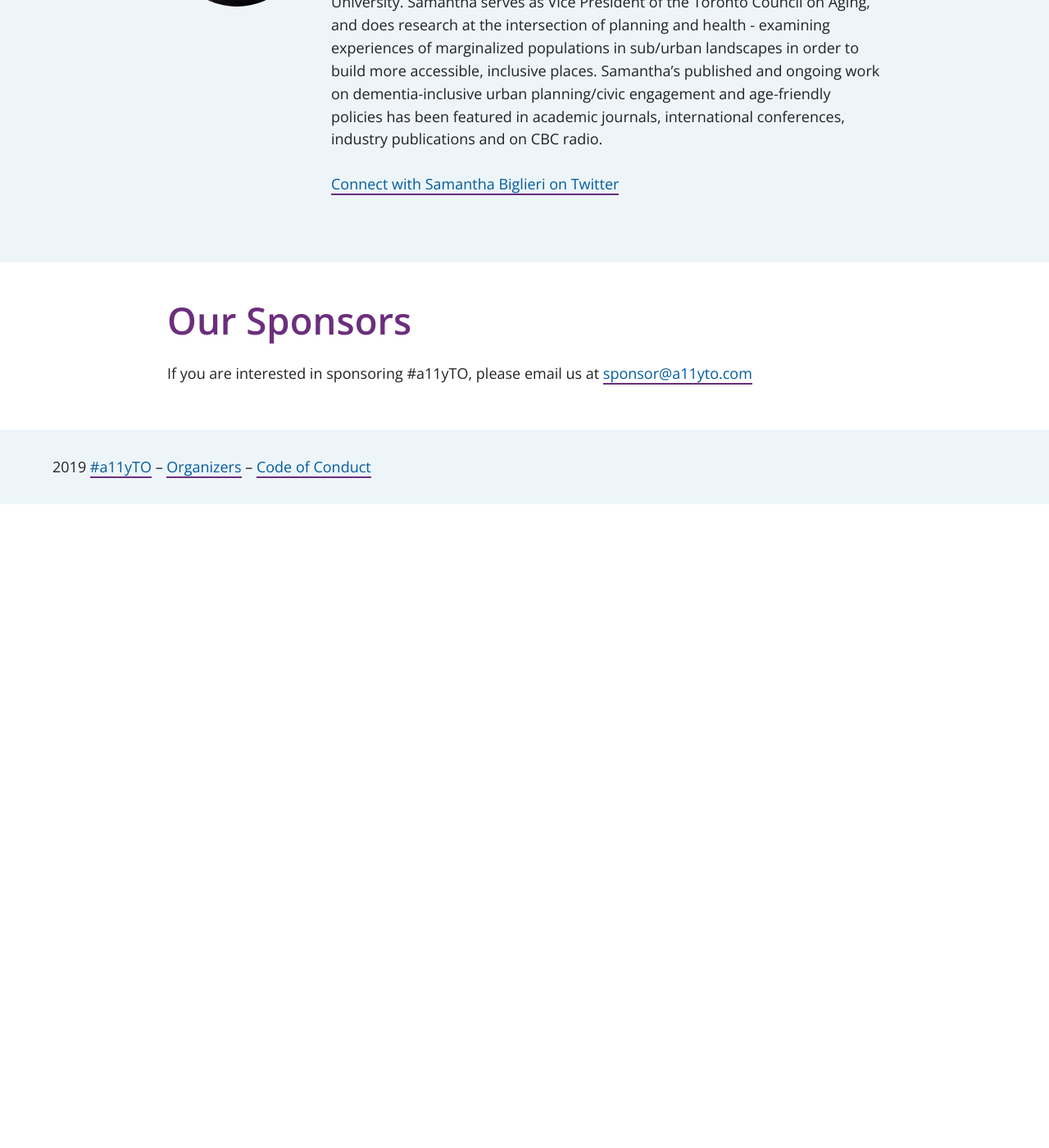
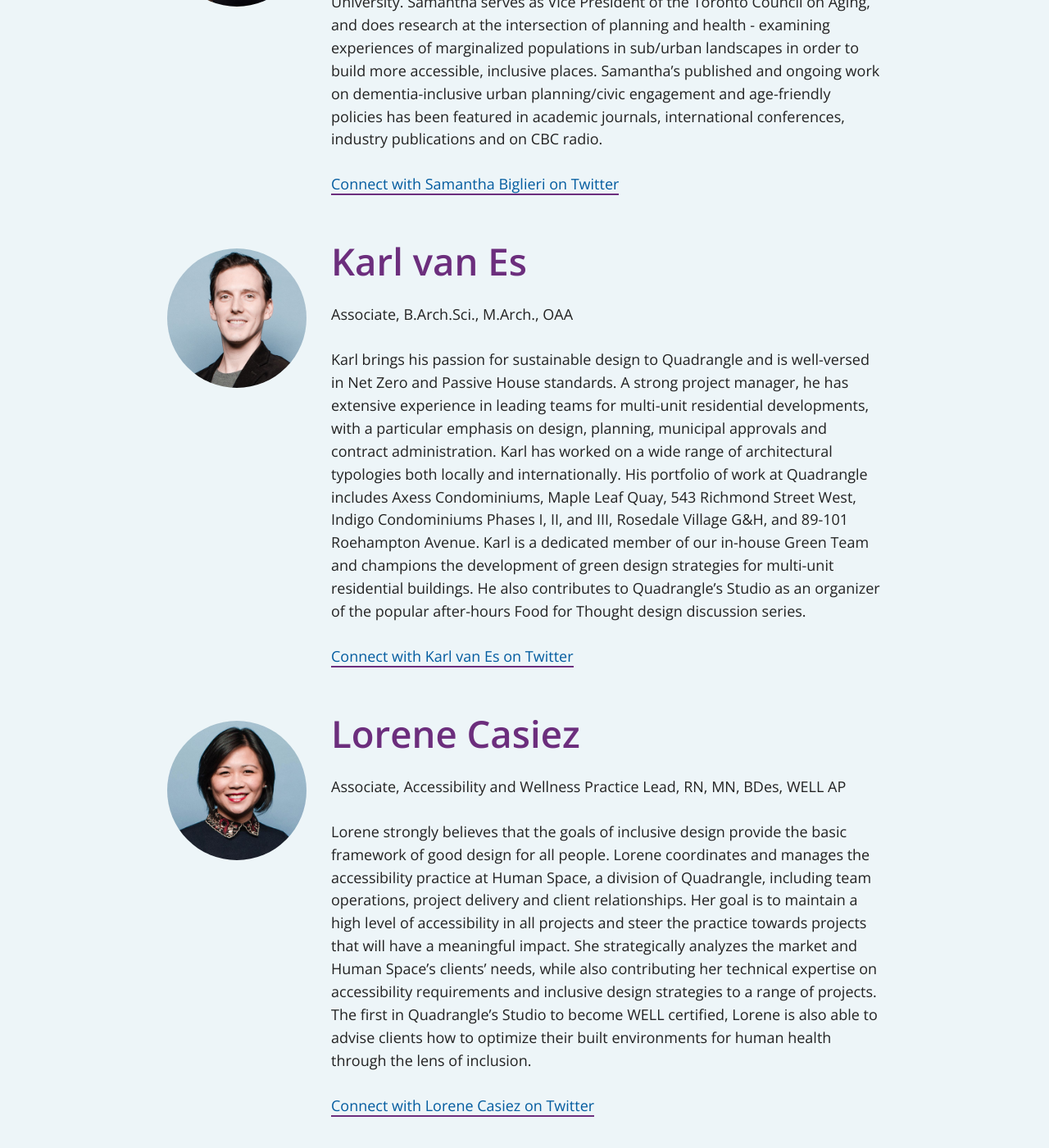
Before and after one commit to a11yTO/static-irl-site, a Jekyll site: the page built from speakers.html, in a window 1280 px wide and 1400 px high, scrolled down 3946 px. Shown: the whole window at 82% size. Built offline with Jekyll 4.4.1, drawn with Linux system fonts in a browser that asks for light colours; before the commit the page ends 4561 px from its top, so only the background shows below that; some of the changed text lies outside the part shown.

Commit message:
Add Lorene and Karl as speakers and a couple oversights from last update

```diff
--- a/speakers.html
+++ b/speakers.html
@@ -59,13 +59,29 @@ description: We're is thrilled to announce our first round of world renowned spe
         <section id="Dan-Seljak" class="speaker-detail clearfix">
             <h2 class="speaker">Dan Seljak-Byrne</h2>
             <img src="/assets/speakers/Dan-Seljak_400x400.jpg" alt="Headshot of Dan Seljak" />
-            <p class="speaker-bio">Dan Seljak is media professional working at the intersection of visual and written communications. At Gensler, he works primarily in the marketing and communications department while contributing to the Diversity and Inclusion Working Group and other initiatives across the larger organization. He writes about mental health and runs a weekly newsletter about design and urbanism through an equity lens called Another Glass Box.</p>
+            <p class="speaker-bio">Dan Seljak-Byrne is media professional working at the intersection of visual and written communications. At Gensler, he works primarily in the marketing and communications department while contributing to the Diversity and Inclusion Working Group and other initiatives across the larger organization. He writes about mental health and runs a weekly newsletter about design and urbanism through an equity lens called Another Glass Box.</p>
             <p class="speaker-twitter"><a href="https://twitter.com/anotherglassbox" target="_blank">Connect with Dan Seljak-Byrne on Twitter</a></p>
         </section>
 
-        <section id="" class="speaker-detail clearfix">
+        <section id="s_biglieri" class="speaker-detail clearfix">
             <h2 class="speaker">Samantha Biglieri</h2>
             <img src="/assets/speakers/Samantha-Biglieri_400x400.jpg" alt="Headshot of Samantha Biglieri" />
             <p class="speaker-bio">Samantha Biglieri is a practicing urban planner with The Biglieri Group Ltd., a PhD Candidate in the School of Planning at the University of Waterloo, and a Sessional Lecturer at the School of Urban & Regional Planning at Ryerson University. Samantha serves as Vice President of the Toronto Council on Aging, and does research at the intersection of planning and health - examining experiences of marginalized populations in sub/urban landscapes in order to build more accessible, inclusive places. Samantha’s published and ongoing work on dementia-inclusive urban planning/civic engagement and age-friendly policies has been featured in academic journals, international conferences, industry publications and on CBC radio.</p>
             <p class="speaker-twitter"><a href="https://twitter.com/s_biglieri" target="_blank">Connect with Samantha Biglieri on Twitter</a></p>
         </section>
+
+        <section id="karlvanes" class="speaker-detail clearfix">
+            <h2 class="speaker">Karl van Es</h2>
+            <img src="/assets/speakers/Karl-van-Es_400x400.jpg" alt="Headshot of Karl van Es" />
+            <p>Associate, B.Arch.Sci., M.Arch., OAA</p>
+            <p class="speaker-bio">Karl brings his passion for sustainable design to Quadrangle and is well-versed in Net Zero and Passive House standards. A strong project manager, he has extensive experience in leading teams for multi-unit residential developments, with a particular emphasis on design, planning, municipal approvals and contract administration. Karl has worked on a wide range of architectural typologies both locally and internationally. His portfolio of work at Quadrangle includes Axess Condominiums, Maple Leaf Quay, 543 Richmond Street West, Indigo Condominiums Phases I, II, and III, Rosedale Village G&H, and 89-101 Roehampton Avenue. Karl is a dedicated member of our in-house Green Team and champions the development of green design strategies for multi-unit residential buildings. He also contributes to Quadrangle’s Studio as an organizer of the popular after-hours Food for Thought design discussion series.</p>
+            <p class="speaker-twitter"><a href="https://twitter.com/karlvanes" target="_blank">Connect with Karl van Es on Twitter</a></p>
+        </section>
+
+        <section id="lorene_lc1" class="speaker-detail clearfix">
+            <h2 class="speaker">Lorene Casiez</h2>
+            <img src="/assets/speakers/Lorene-Casiez_400x400.jpg" alt="Headshot of Lorene Casiez" />
+            <p>Associate, Accessibility and Wellness Practice Lead, RN, MN, BDes, WELL AP</p>
+            <p class="speaker-bio">Lorene strongly believes that the goals of inclusive design provide the basic framework of good design for all people. Lorene coordinates and manages the accessibility practice at Human Space, a division of Quadrangle, including team operations, project delivery and client relationships. Her goal is to maintain a high level of accessibility in all projects and steer the practice towards projects that will have a meaningful impact. She strategically analyzes the market and Human Space’s clients’ needs, while also contributing her technical expertise on accessibility requirements and inclusive design strategies to a range of projects. The first in Quadrangle’s Studio to become WELL certified, Lorene is also able to advise clients how to optimize their built environments for human health through the lens of inclusion.</p>
+            <p class="speaker-twitter"><a href="https://twitter.com/lorene_lc1" target="_blank">Connect with Lorene Casiez on Twitter</a></p>
+        </section>
```
Also changed, not shown: assets/speakers/Karl-van-Es_400x400.jpg (added), assets/speakers/Lorene-Casiez_400x400.jpg (added).
